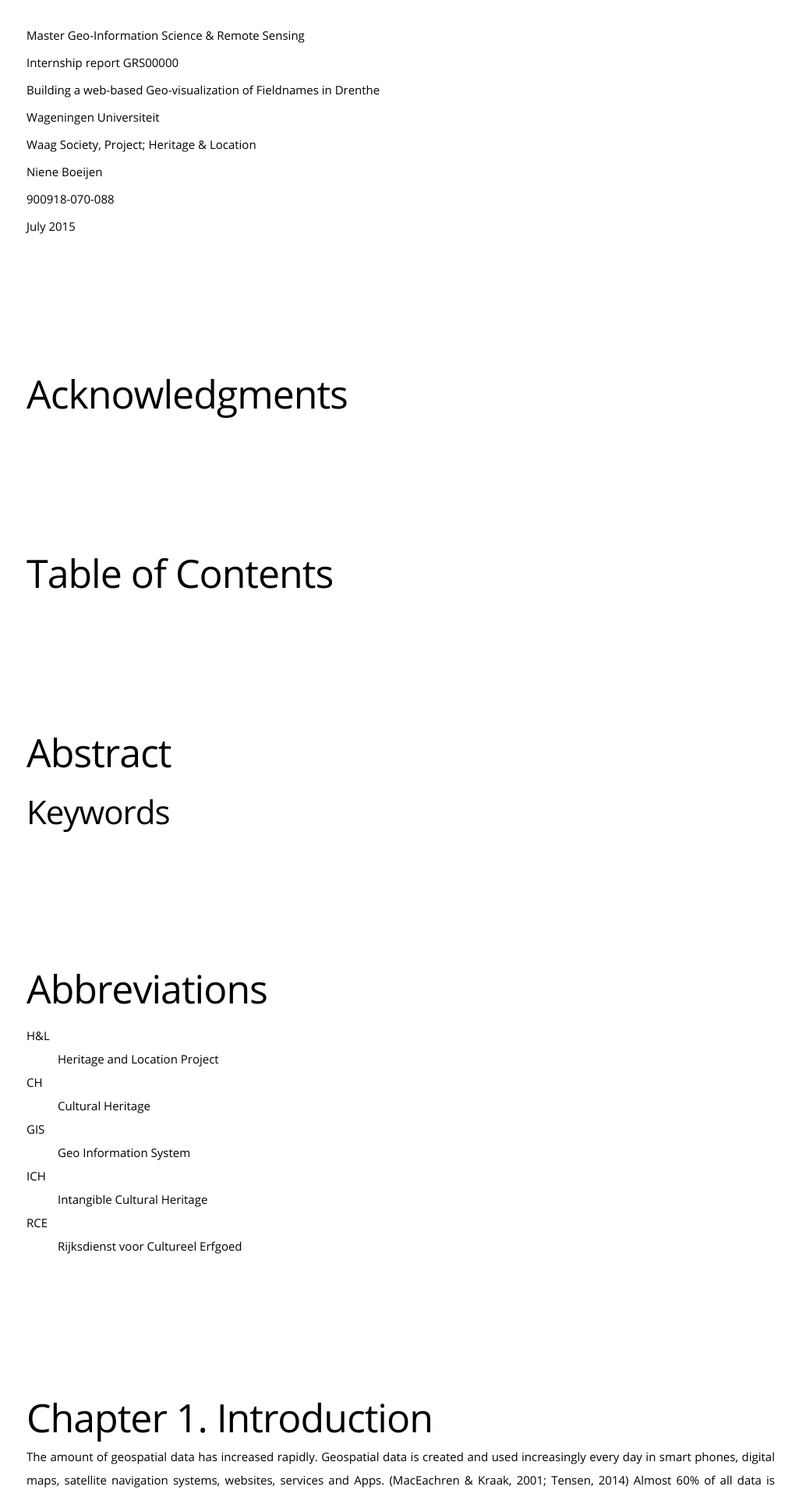
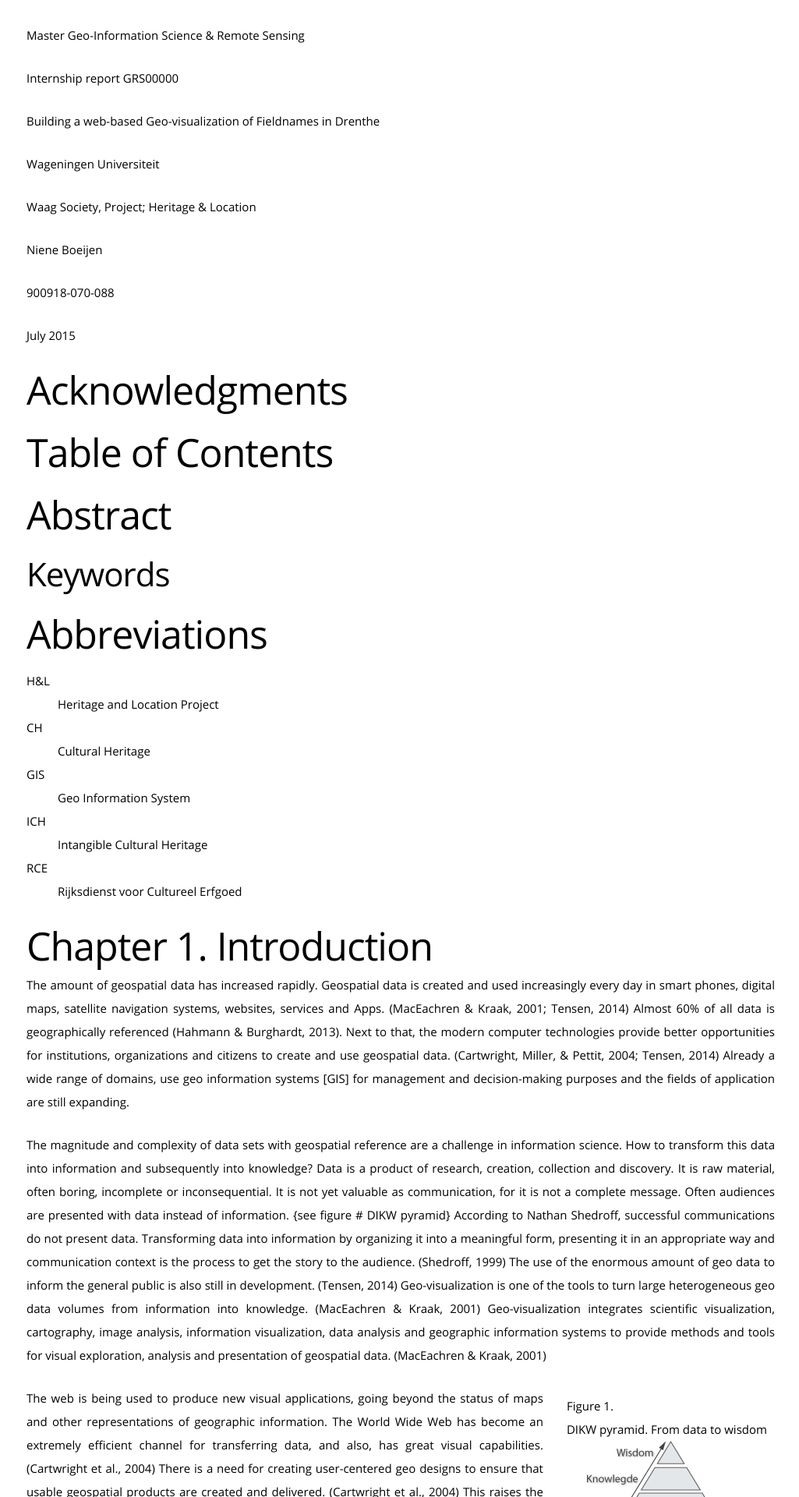
Before and after one commit to NieneB/InternshipReport, a Jekyll site: the page built from index.md, in a window 1280 px wide. Shown: the top 1920 px of the page at 78% size, without its empty margins (126-1151 px from the left). Built offline with Jekyll 4.4.1, drawn with Linux system fonts in a browser that asks for light colours; some web fonts are replaced.

```diff
--- a/css/skeleton.css
+++ b/css/skeleton.css
@@ -112,7 +112,7 @@
 /* Typography
 –––––––––––––––––––––––––––––––––––––––––––––––––– */
 h1, h2, h3, h4, h5, h6 {
-  font-weight: 500;
+  font-weight: 450;
   margin-top: 2rem;
   margin-bottom: 0.5rem; }
 h1 { font-size: 4.0rem; line-height: 1.2;  letter-spacing: -.1rem;}
--- a/css/style.scss
+++ b/css/style.scss
@@ -93,7 +93,7 @@
 }
 
 h1 {
-  padding-top: 3em;
+//  padding-top: 3em;
   page-break-before: always;
 }
 
@@ -103,12 +103,12 @@
 
 p {
   text-align: justify;
-  margin-bottom: 5px;
-  line-height: 3rem;
+  //margin-bottom: 5px;
+//  line-height: 3rem;
 }
 
 table {
-  width: 100%;
+//  width: 100%;
 }
 
 img {
@@ -209,7 +209,6 @@
 
 figure {
   counter-increment: figures;
-  font-weight: bold;
 }
 
 figure:before{
```
